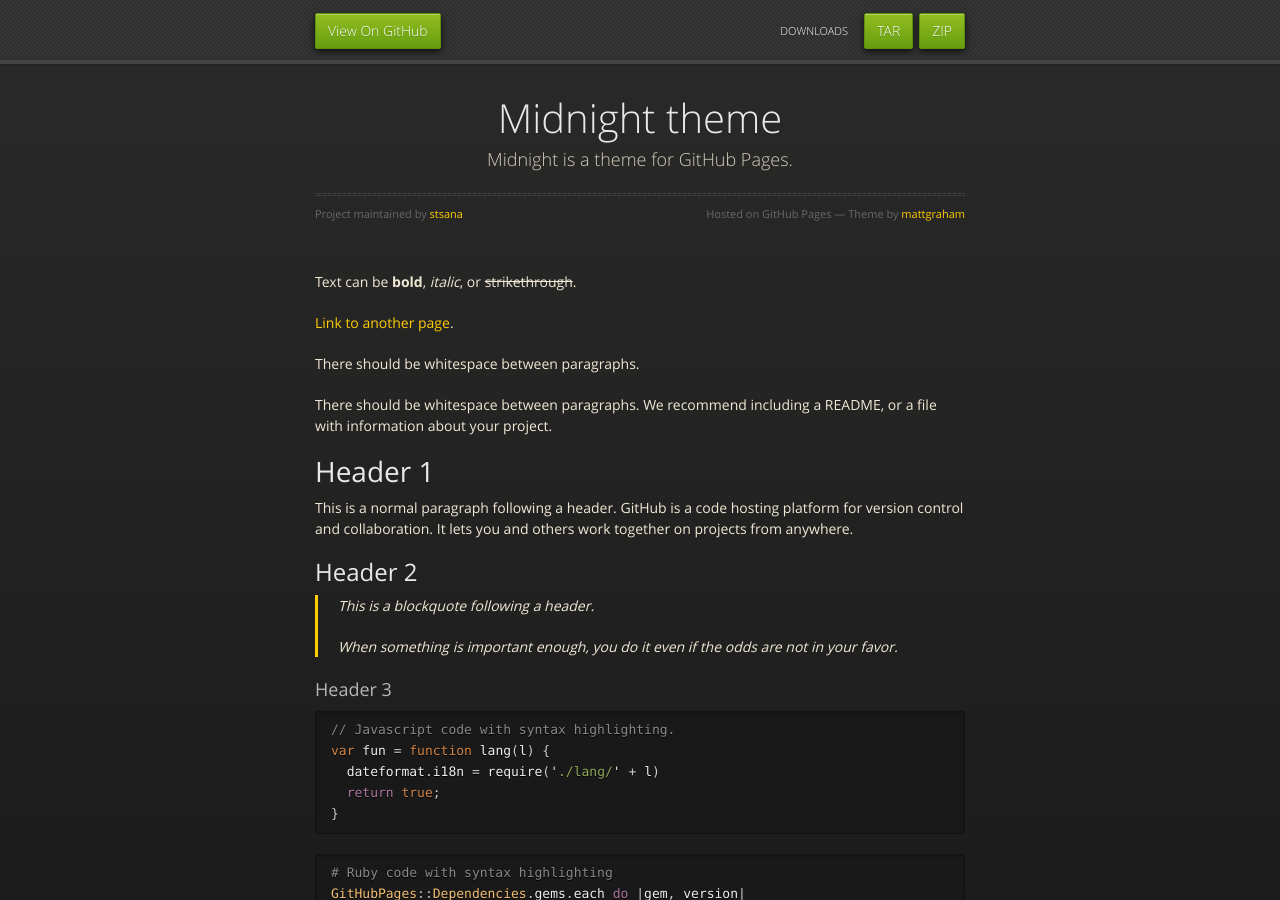
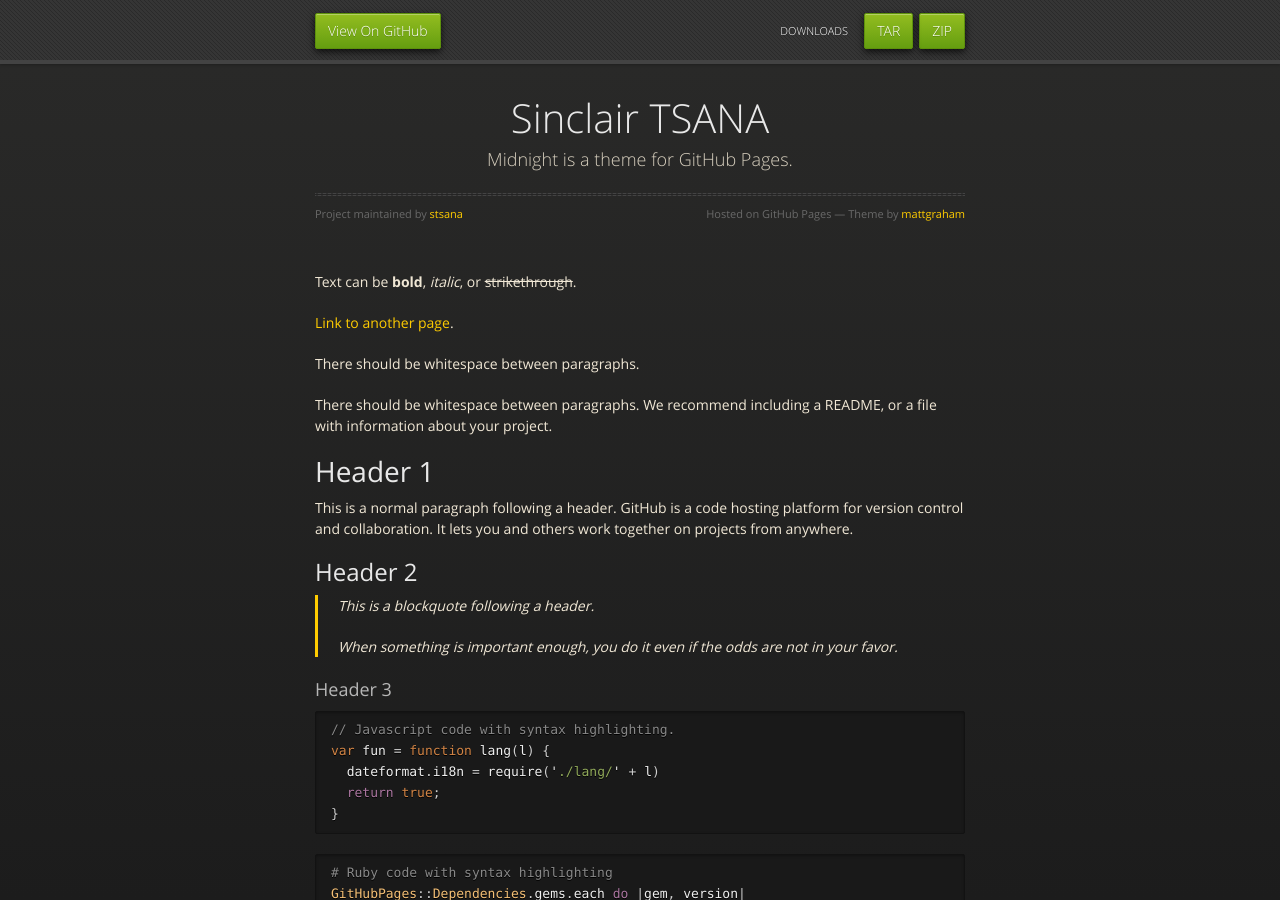
Before and after one commit to stsana/stsana.github.io, a Jekyll site: the page built from index.md, in a window 1280 px wide and 900 px high. Built offline with Jekyll 4.4.1, drawn with Linux system fonts in a browser that asks for light colours.

Commit message:
Update _config.yml

```diff
--- a/_config.yml
+++ b/_config.yml
@@ -1,4 +1,4 @@
-title: Midnight theme
+title: Sinclair TSANA
 description: Midnight is a theme for GitHub Pages.
 show_downloads: true
 google_analytics:
```
